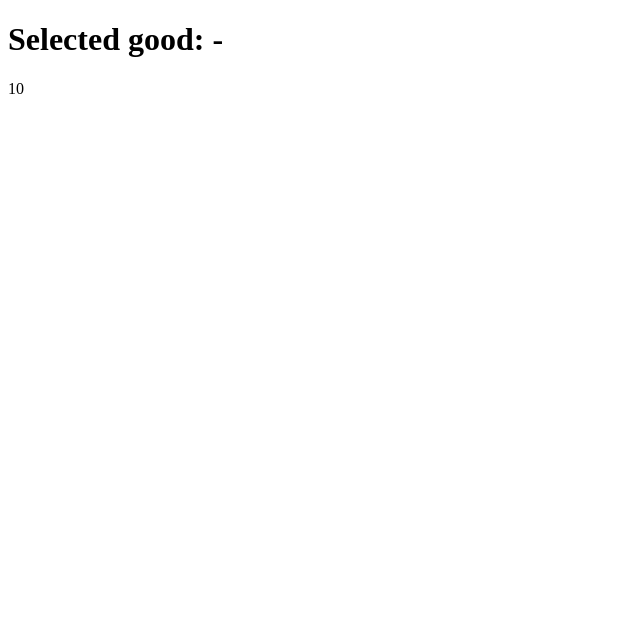
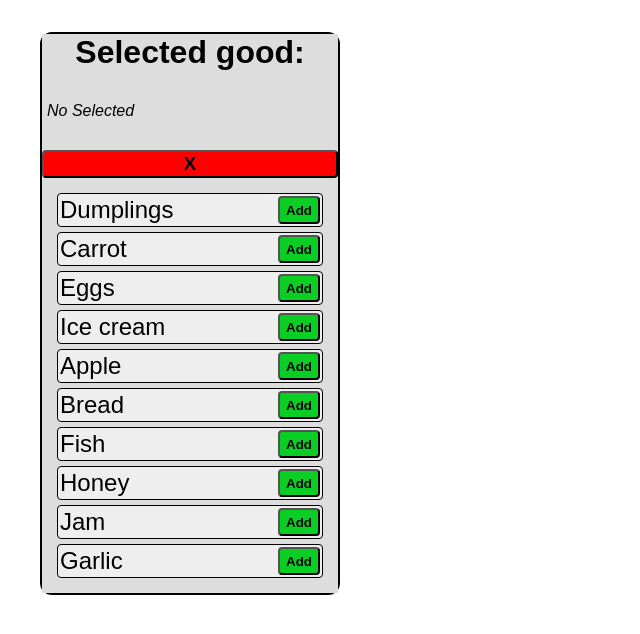
Before and after one commit to mate-academy/react_goods-selector, a React (Create React App) app: page / in a window 1280 px wide. Shown: the top 634 px of the page, without its empty margins (0-640 px from the left). Built offline with nearby package versions, Linux system fonts and the light colour scheme.

Commit message:
Complite

```diff
--- a/src/App.scss
+++ b/src/App.scss
@@ -1 +1,92 @@
-// styles go here
+.app {
+  box-sizing: border-box;
+  display: flex;
+  flex-direction: column;
+  align-items: center;
+
+  width: 300px;
+
+  margin: 32px;
+  padding: 0;
+
+  border: 2px solid black;
+  border-radius: 12px;
+
+  font-family: Arial;
+
+  &__selectedList {
+    display: flex;
+    flex-direction: column;
+    justify-content: space-between;
+
+    width: 100%;
+    height: 144px;
+    background-color: #ddd;
+
+    &__title {
+      margin: 0;
+      text-align: center;
+      font-size: 2em;
+      font-weight: bold;
+    }
+
+    &__list {
+      margin: 0;
+      padding: 0 5px;
+      font-style: italic;
+    }
+
+    &__clear {
+      background-color: red;
+      border-radius: 4px;
+      font-size: 1.2em;
+      font-weight: bold;
+    }
+  }
+  &__selectedForm {
+    display: flex;
+    flex-direction: column;
+    justify-content: space-between;
+
+    width: 100%;
+
+    background-color: #ddd;
+
+    &__list {
+      margin: 0;
+      padding: 10px;
+
+      &__item {
+        display: flex;
+        flex-direction: row;
+        justify-content: space-between;
+
+        margin: 5px;
+        padding: 2px;
+
+        font-size: 1.5em;
+
+        border: 1px solid black;
+        border-radius: 4px;
+        background-color: #eee;
+
+        &__add {
+          background-color: rgb(11, 206, 37);
+          border-radius: 4px;
+          font-weight: bold;
+        }
+
+        &__remove {
+          background-color: red;
+          border-radius: 4px;
+          font-weight: bold;
+        }
+      }
+    }
+  }
+}
+
+.active {
+  background-color: rgba(114, 226, 189, 0.568);
+  border: 1px solid  rgb(60, 119, 99);
+}
--- a/src/App.tsx
+++ b/src/App.tsx
@@ -14,11 +14,116 @@ const goodsFromServer: string[] = [
   'Garlic',
 ];
 
-const App: React.FC = () => (
-  <div className="App">
-    <h1>Selected good: -</h1>
-    {goodsFromServer.length}
-  </div>
-);
+class App extends React.Component {
+  state = {
+    data: goodsFromServer,
+    selectedGoods: [],
+  };
+
+  createSelected() {
+    const goods: string[] = this.state.selectedGoods;
+    const { length } = this.state.selectedGoods;
+
+    if (length === 0) {
+      return 'No Selected';
+    }
+
+    if (length === 1) {
+      return `${goods[0]} is selected`;
+    }
+
+    let output = '';
+
+    for (let i = 0; i < length - 1; i += 1) {
+      output += `${goods[i]} , `;
+    }
+
+    return `${output.substring(0, output.length - 2)} and ${goods[goods.length - 1]} are selected`;
+  }
+
+  addWord(word: string) {
+    const arr: string[] = this.state.selectedGoods;
+
+    arr.push(word);
+
+    return arr;
+  }
+
+  removeWord(word: string) {
+    const arr: string[] = this.state.selectedGoods;
+    const index: number = arr.indexOf(word);
+
+    if (index >= 0) {
+      arr.splice(index, 1);
+    }
+
+    return arr;
+  }
+
+  check(word: string) {
+    const arr: string[] = this.state.selectedGoods;
+    const index: number = arr.indexOf(word);
+
+    if (index >= 0) {
+      return true;
+    }
+
+    return false;
+  }
+
+  render() {
+    return (
+      <div className="app">
+        <div className="app__selectedList">
+          <p className="app__selectedList__title">
+            Selected good:
+          </p>
+          <p className="app__selectedList__list">
+            {this.createSelected()}
+          </p>
+          <button
+            type="button"
+            className="app__selectedList__clear"
+            onClick={() => this.setState({ selectedGoods: [] })}
+          >
+            X
+          </button>
+        </div>
+
+        <div className="app__selectedForm">
+          <ul className="app__selectedForm__list">
+            {this.state.data.map(good => (
+              <li className="app__selectedForm__list__item">
+                {`${good}`}
+                {!this.check(good) && (
+                  <button
+                    type="button"
+                    className="app__selectedForm__list__item__add"
+                    onClick={
+                      () => this.setState({ selectedGoods: this.addWord(good) })
+                    }
+                  >
+                    Add
+                  </button>
+                )}
+                {this.check(good) && (
+                  <button
+                    type="button"
+                    className="app__selectedForm__list__item__remove"
+                    onClick={
+                      () => this.setState({ selectedGoods: this.removeWord(good) })
+                    }
+                  >
+                    Remove
+                  </button>
+                )}
+              </li>
+            ))}
+          </ul>
+        </div>
+      </div>
+    );
+  }
+}
 
 export default App;
```
Also changed, not shown: package.json (line endings or trailing spaces), 2 other files (tests, documents, lock files or other folders).
